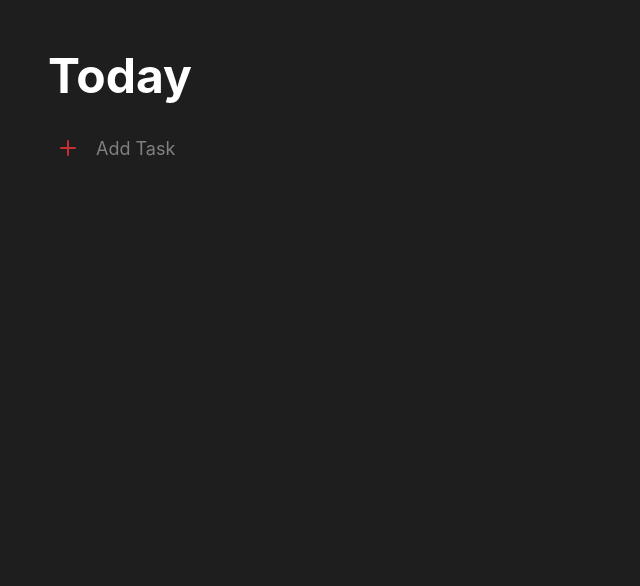
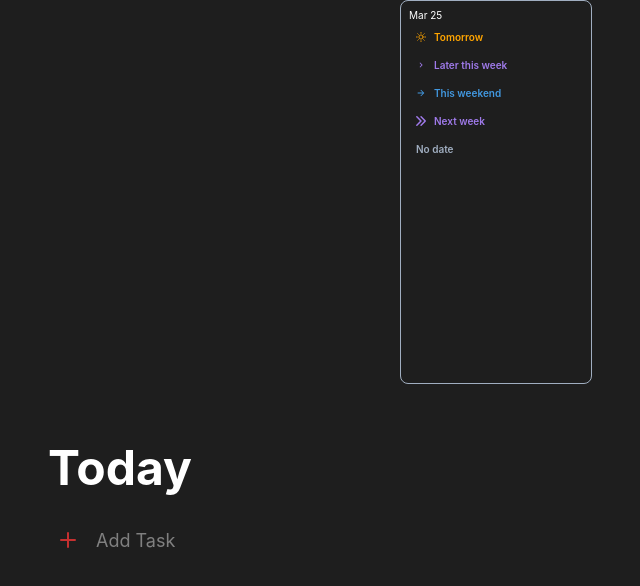
Before and after one commit to brelieu05/todoistclone, a React (Create React App) app: page / in a window 1280 px wide. Shown: the top 586 px of the page, without its empty margins (144-784 px from the left). Built offline with nearby package versions, Linux system fonts and the light colour scheme.

Commit message:
Calendar Component WIP

```diff
--- a/package.json
+++ b/package.json
@@ -12,6 +12,7 @@
     "@testing-library/user-event": "^13.5.0",
     "framer-motion": "^11.0.20",
     "react": "^18.2.0",
+    "react-datepicker": "^6.6.0",
     "react-dom": "^18.2.0",
     "react-scripts": "^5.0.1",
     "web-vitals": "^2.1.4"
--- a/src/App.js
+++ b/src/App.js
@@ -5,6 +5,8 @@ import { AddIcon } from '@chakra-ui/icons';
 import { IconButton, CalendarIcon} from '@chakra-ui/react'
 import InputBox from './components/InputBox';
 import Task from './components/Task';
+import Calendar from './components/Calendar';
+
 function App() {
 
   const [buttonPressed, setButtonPressed] = useState(false);
@@ -15,7 +17,7 @@ function App() {
   };
 
   const updateTaskArray = (value) => {
-    if(value.trim() !== "")
+    if(value.task.trim() !== "")
       setTasks([...tasks, value]);
   };
 
@@ -28,9 +30,9 @@ function App() {
 
   return (
     <VStack h='100vh' bg='#1e1e1e'>
+      <Calendar/>
       <Stack pt='10'  w='4xl'>
       <Text fontSize='5xl' as='b' color='white'>Today</Text>
-
       <ul>
         {tasks.map((task, index) => (
           <Task key={index} index={index} task={task} deleteTask={deleteTask}/>
--- /dev/null
+++ b/src/components/Calendar.jsx
@@ -0,0 +1,32 @@
+
+import { Box, Text, Input, Button, VStack} from "@chakra-ui/react";
+import { useState } from "react";
+import { SunIcon, ArrowRightIcon, ArrowForwardIcon, ChevronRightIcon } from "@chakra-ui/icons";
+
+function Calendar(){
+    const currentDate = new Date();
+    const dateArray = currentDate.toDateString().split(' ');
+    const month = dateArray[1];
+    const day = dateArray[2];
+
+    const [monthDay, setMonthDay] = useState(month + " " + day)
+
+    return(
+        <Box color='white' border='1px solid white' w='48' h='96' borderRadius='lg' borderColor='gray.400'>
+            <Input bg='none' borderRadius='lg' w='48' fontSize='10' pl='2' value={monthDay}/>
+            <VStack gap='1'>
+                <Button leftIcon={<SunIcon/>} bg='none' color='orange' borderRadius='none' w='48' h='6' justifyContent='flex-start' fontSize='10'>Tomorrow</Button>
+                <Button leftIcon={<ChevronRightIcon/>} bg='none' color='purple.400' borderRadius='none' w='48' h='6' justifyContent='flex-start' fontSize='10'>Later this week</Button>
+                <Button leftIcon={<ArrowForwardIcon/>} bg='none' color='blue.400' borderRadius='none' w='48' h='6' justifyContent='flex-start' fontSize='10'>This weekend</Button>
+                <Button leftIcon={<ArrowRightIcon/>} bg='none' color='purple.400' borderRadius='none' w='48' h='6' justifyContent='flex-start' fontSize='10'>Next week</Button>
+                <Button bg='none' color='gray.400' borderRadius='none' w='48' h='6' justifyContent='flex-start' fontSize='10'>No date</Button>
+
+            </VStack>
+            <Box>
+
+            </Box>
+        </Box>
+    );
+}
+
+export default Calendar;
--- a/src/components/InputBox.jsx
+++ b/src/components/InputBox.jsx
@@ -1,10 +1,12 @@
 import { CalendarIcon, BellIcon, WarningIcon, EmailIcon, ChevronDownIcon } from "@chakra-ui/icons";
 import { Stack, Input, Button, HStack, Spacer, Text, IconButton,} from "@chakra-ui/react";
 import { useState } from "react";
+import DatePicker from 'react-datepicker';
 
 function InputBox({updateButtonPressed, updateTaskArray}) {
 
   const [taskInput, setTaskInput] = useState('');
+  const [descriptionInput, setDescriptionInput] = useState('');
 
   return (
     <>
@@ -13,14 +15,17 @@ function InputBox({updateButtonPressed, updateTaskArray}) {
           <Input
             bg='none'
             placeholder='Add Task'
-            sx={{ fontWeight: 'bold', fontSize: 'lg', color:'white' }}
+            color='white'
+            sx={{ fontWeight: 'bold', fontSize: 'lg'}}
             onChange={(e) => setTaskInput(e.target.value)}
+
           />
           <Input
             bg='none'
             placeholder='Description'
             sx={{fontSize: 'lg' }}
             color='white'
+            onChange={(e) => setDescriptionInput(e.target.value)}
           />
           <HStack>
             <Button leftIcon={<CalendarIcon/>} bg='none' color='green.400' borderWidth="1px" borderColor="gray.400">Today</Button>
@@ -37,7 +42,11 @@ function InputBox({updateButtonPressed, updateTaskArray}) {
             updateButtonPressed(false);
           }}>Cancel</Button>
           <Button colorScheme='red' onClick={() => {
-            updateTaskArray(taskInput);
+            const newTask = {
+              task: taskInput,
+              description: descriptionInput,
+            };
+            updateTaskArray(newTask);
             updateButtonPressed(false);
           }}>Add Task</Button>
         </HStack>
--- a/src/components/Task.jsx
+++ b/src/components/Task.jsx
@@ -12,7 +12,10 @@ function Task({task, description, index, deleteTask }){
 
       onClick={() => {deleteTask(index)}}
     />
-        <Text color='white' fontSize='lg'>{task}</Text>
+      <VStack alignItems="flex-start">
+        <Text color='white' fontSize='lg'>{task.task}</Text>
+        <Text color='white' fontSize='lg'>{task.description}</Text>
+      </VStack>
 
       <Spacer/>
     </HStack>
```
Also changed, not shown: 1 other file (tests, documents, lock files or other folders).
